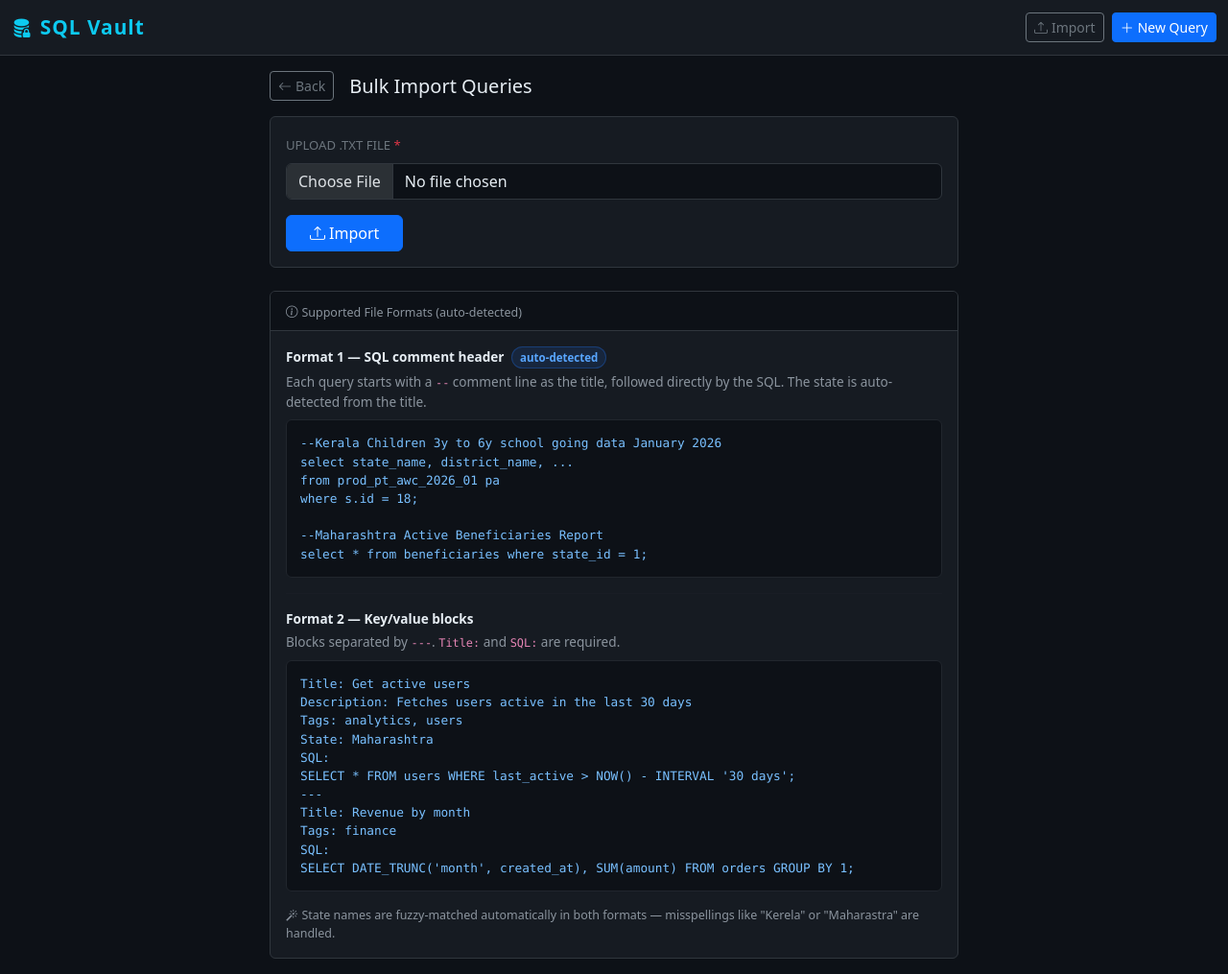
After one commit to Poiosn/sql-vault, a Flask app: page /import in a window 1280 px wide. The commit adds this page. Shown: the whole page at 96% size. Run offline with Flask 3, Linux system fonts and the light colour scheme; some libraries are stand-ins or nearby versions.

Commit message:
Add state filtering, fuzzy search, and bulk import
- Add state_id field to Query model with auto-migration for existing DBs
- State dropdown filter on index page with fuzzy title matching
- Bulk import via .txt file (supports --comment and Title: block formats)
- Auto-detect state from query title during import
- Import button in navbar

Co-Authored-By: Claude Sonnet 4.6 <noreply@anthropic.com>

```diff
--- a/app.py
+++ b/app.py
@@ -2,6 +2,7 @@ import os
 from flask import Flask, render_template, request, redirect, url_for, flash, jsonify
 from flask_sqlalchemy import SQLAlchemy
 from datetime import datetime
+from rapidfuzz import fuzz
 
 app = Flask(__name__)
 app.secret_key = os.environ.get("SECRET_KEY", "dev-secret-key-change-in-prod")
@@ -17,6 +18,64 @@ app.config["SQLALCHEMY_TRACK_MODIFICATIONS"] = False
 
 db = SQLAlchemy(app)
 
+STATES = {
+    1: "Maharashtra",
+    2: "Delhi",
+    3: "Jharkhand",
+    4: "Haryana",
+    5: "Lakshadweep",
+    6: "Andaman & Nicobar Islands",
+    7: "Himachal Pradesh",
+    8: "UT-Chandigarh",
+    9: "Dadra & Nagar Haveli - Daman & Diu",
+    11: "Mizoram",
+    12: "Puducherry",
+    13: "Sikkim",
+    14: "Arunachal Pradesh",
+    15: "Rajasthan",
+    16: "J&K",
+    17: "Gujarat",
+    18: "Kerala",
+    19: "Tamil Nadu",
+    20: "Telangana",
+    21: "Uttarakhand",
+    22: "Bihar",
+    23: "Madhya Pradesh",
+    24: "Uttar Pradesh",
+    25: "Tripura",
+    26: "Assam",
+    27: "Chhattisgarh",
+    28: "Nagaland",
+    29: "Manipur",
+    30: "Meghalaya",
+    31: "Goa",
+    32: "Karnataka",
+    34: "Andhra Pradesh",
+    35: "Odisha",
+    36: "Punjab",
+    37: "Ladakh",
+    38: "West Bengal",
+}
+
+# Sorted list of (id, name) for templates
+STATES_LIST = sorted(STATES.items(), key=lambda x: x[1])
+
+
+def fuzzy_state_match(text, state_name, threshold=78):
+    """Return True if any word in text is a fuzzy match for any word in state_name."""
+    if not text or not state_name:
+        return False
+    text_words = text.lower().split()
+    for s_word in state_name.lower().split():
+        if len(s_word) < 3:
+            continue
+        for t_word in text_words:
+            if len(t_word) < 3:
+                continue
+            if fuzz.ratio(s_word, t_word) >= threshold:
+                return True
+    return False
+
 
 class Query(db.Model):
     id = db.Column(db.Integer, primary_key=True)
@@ -24,6 +83,7 @@ class Query(db.Model):
     sql = db.Column(db.Text, nullable=False)
     description = db.Column(db.Text, default="")
     tags = db.Column(db.String(500), default="")
+    state_id = db.Column(db.Integer, nullable=True)
     created_at = db.Column(db.DateTime, default=datetime.utcnow)
     updated_at = db.Column(db.DateTime, default=datetime.utcnow, onupdate=datetime.utcnow)
 
@@ -32,15 +92,26 @@ class Query(db.Model):
             return []
         return [t.strip() for t in self.tags.split(",") if t.strip()]
 
+    def state_name(self):
+        return STATES.get(self.state_id)
+
 
 with app.app_context():
     db.create_all()
+    # Add state_id column to existing databases that predate this field
+    with db.engine.connect() as conn:
+        try:
+            conn.execute(db.text("ALTER TABLE query ADD COLUMN state_id INTEGER"))
+            conn.commit()
+        except Exception:
+            pass
 
 
 @app.route("/")
 def index():
     search = request.args.get("q", "").strip()
     tag = request.args.get("tag", "").strip()
+    state_id = request.args.get("state_id", "").strip()
 
     query = Query.query
 
@@ -58,7 +129,20 @@ def index():
     if tag:
         query = query.filter(Query.tags.ilike(f"%{tag}%"))
 
-    queries = query.order_by(Query.created_at.desc()).all()
+    if state_id:
+        sid = int(state_id)
+        state_name_str = STATES.get(sid, "")
+        candidates = query.order_by(Query.created_at.desc()).all()
+        queries = [
+            q for q in candidates
+            if q.state_id == sid
+            or fuzzy_state_match(
+                " ".join(filter(None, [q.title, q.description, q.tags])),
+                state_name_str,
+            )
+        ]
+    else:
+        queries = query.order_by(Query.created_at.desc()).all()
 
     # Collect all unique tags for the sidebar
     all_queries = Query.query.all()
@@ -68,7 +152,15 @@ def index():
             all_tags.add(t)
     all_tags = sorted(all_tags)
 
-    return render_template("index.html", queries=queries, search=search, tag=tag, all_tags=all_tags)
+    return render_template(
+        "index.html",
+        queries=queries,
+        search=search,
+        tag=tag,
+        all_tags=all_tags,
+        states=STATES_LIST,
+        selected_state_id=int(state_id) if state_id else None,
+    )
 
 
 @app.route("/add", methods=["GET", "POST"])
@@ -78,24 +170,27 @@ def add():
         sql = request.form.get("sql", "").strip()
         description = request.form.get("description", "").strip()
         tags = request.form.get("tags", "").strip()
+        state_id = request.form.get("state_id") or None
+        if state_id:
+            state_id = int(state_id)
 
         if not title or not sql:
             flash("Title and SQL are required.", "danger")
-            return render_template("add.html", form=request.form)
+            return render_template("add.html", form=request.form, states=STATES_LIST)
 
-        q = Query(title=title, sql=sql, description=description, tags=tags)
+        q = Query(title=title, sql=sql, description=description, tags=tags, state_id=state_id)
         db.session.add(q)
         db.session.commit()
         flash("Query saved successfully!", "success")
         return redirect(url_for("view", id=q.id))
 
-    return render_template("add.html", form={})
+    return render_template("add.html", form={}, states=STATES_LIST)
 
 
 @app.route("/view/<int:id>")
 def view(id):
     q = Query.query.get_or_404(id)
-    return render_template("view.html", q=q)
+    return render_template("view.html", q=q, states=STATES_LIST)
 
 
 @app.route("/edit/<int:id>", methods=["GET", "POST"])
@@ -107,11 +202,13 @@ def edit(id):
         q.sql = request.form.get("sql", "").strip()
         q.description = request.form.get("description", "").strip()
         q.tags = request.form.get("tags", "").strip()
+        state_id = request.form.get("state_id") or None
+        q.state_id = int(state_id) if state_id else None
         q.updated_at = datetime.utcnow()
 
         if not q.title or not q.sql:
             flash("Title and SQL are required.", "danger")
-            return render_template("add.html", form=request.form, edit=True, id=id)
+            return render_template("add.html", form=request.form, edit=True, id=id, states=STATES_LIST)
 
         db.session.commit()
         flash("Query updated!", "success")
@@ -122,7 +219,8 @@ def edit(id):
         "sql": q.sql,
         "description": q.description,
         "tags": q.tags,
-    }, edit=True, id=id)
+        "state_id": q.state_id,
+    }, edit=True, id=id, states=STATES_LIST)
 
 
 @app.route("/delete/<int:id>", methods=["POST"])
@@ -134,6 +232,165 @@ def delete(id):
     return redirect(url_for("index"))
 
 
+# Reverse lookup: lowercase state name -> state_id
+STATES_LOWER = {v.lower(): k for k, v in STATES.items()}
+
+
+def resolve_state_id(text):
+    """Return state_id by exact then fuzzy match against text, or None."""
+    if not text:
+        return None
+    exact = STATES_LOWER.get(text.lower())
+    if exact:
+        return exact
+    best_score, best_id = 0, None
+    for name, sid in STATES_LOWER.items():
+        score = fuzz.ratio(text.lower(), name)
+        if score > best_score:
+            best_score, best_id = score, sid
+    return best_id if best_score >= 78 else None
+
+
+def detect_state_in_title(title):
+    """Scan each word/phrase in title for a fuzzy state name match."""
+    words = title.split()
+    # try progressively longer n-grams (up to 4 words) to catch "West Bengal" etc.
+    for n in range(4, 0, -1):
+        for i in range(len(words) - n + 1):
+            phrase = " ".join(words[i:i + n])
+            sid = resolve_state_id(phrase)
+            if sid:
+                return sid
+    return None
+
+
+def parse_comment_format(text):
+    """
+    Parse files where each query starts with a '--' comment line as the title,
+    followed immediately by the SQL body. Multiple queries are separated by the
+    next '--' comment line.
+    """
+    lines = text.splitlines()
+    blocks = []   # list of (title_line_index, [lines])
+    current = None
+
+    for line in lines:
+        stripped = line.strip()
+        if stripped.startswith("--"):
+            if current is not None:
+                blocks.append(current)
+            current = {"title_raw": stripped[2:].strip(), "sql_lines": []}
+        elif current is not None:
+            current["sql_lines"].append(line)
+
+    if current is not None:
+        blocks.append(current)
+
+    rows, errors = [], []
+    for i, block in enumerate(blocks, start=1):
+        title = block["title_raw"]
+        sql = "\n".join(block["sql_lines"]).strip()
+
+        if not title:
+            errors.append((i, "Empty comment line used as title"))
+            continue
+        if not sql:
+            errors.append((i, f'"{title}" — no SQL found after comment'))
+            continue
+
+        state_id = detect_state_in_title(title)
+        rows.append({"title": title, "sql": sql, "description": "", "tags": "", "state_id": state_id})
+
+    return rows, errors
+
+
+def parse_block_format(text):
+    """
+    Parse files where blocks are separated by '---' and use 'Key: value' metadata
+    followed by 'SQL:' and the query body.
+    """
+    blocks = [b.strip() for b in text.split("---") if b.strip()]
+    rows, errors = [], []
+
+    for i, block in enumerate(blocks, start=1):
+        lines = block.splitlines()
+        meta = {}
+        sql_lines = []
+        in_sql = False
+
+        for line in lines:
+            if in_sql:
+                sql_lines.append(line)
+            elif line.lower().startswith("sql:"):
+                in_sql = True
+                rest = line[4:].strip()
+                if rest:
+                    sql_lines.append(rest)
+            else:
+                if ":" in line:
+                    key, _, val = line.partition(":")
+                    meta[key.strip().lower()] = val.strip()
+
+        title = meta.get("title", "").strip()
+        sql = "\n".join(sql_lines).strip()
+
+        if not title:
+            errors.append((i, "Missing Title"))
+            continue
+        if not sql:
+            errors.append((i, f'"{title}" — missing SQL'))
+            continue
+
+        state_id = resolve_state_id(meta.get("state", "").strip()) or detect_state_in_title(title)
+
+        rows.append({
+            "title": title,
+            "sql": sql,
+            "description": meta.get("description", ""),
+            "tags": meta.get("tags", ""),
+            "state_id": state_id,
+        })
+
+    return rows, errors
+
+
+def parse_import_file(text):
+    """Auto-detect format and parse accordingly."""
+    # If any non-comment line contains 'Title:' it's the block format
+    has_title_key = any(
+        l.strip().lower().startswith("title:") for l in text.splitlines()
+    )
+    if has_title_key:
+        return parse_block_format(text)
+    return parse_comment_format(text)
+
+
+@app.route("/import", methods=["GET", "POST"])
+def import_queries():
+    if request.method == "POST":
+        f = request.files.get("file")
+        if not f or not f.filename.endswith(".txt"):
+            flash("Please upload a .txt file.", "danger")
+            return render_template("import.html")
+
+        text = f.read().decode("utf-8", errors="replace")
+        rows, errors = parse_import_file(text)
+
+        for row in rows:
+            db.session.add(Query(**row))
+        if rows:
+            db.session.commit()
+
+        if errors:
+            for block_num, reason in errors:
+                flash(f"Block {block_num} skipped: {reason}", "warning")
+
+        flash(f"Imported {len(rows)} quer{'y' if len(rows)==1 else 'ies'} successfully.", "success")
+        return redirect(url_for("index"))
+
+    return render_template("import.html")
+
+
 if __name__ == "__main__":
-    port = int(os.environ.get("PORT", 5000))
+    port = int(os.environ.get("PORT", 5001))
     app.run(host="0.0.0.0", port=port, debug=False)
--- a/requirements.txt
+++ b/requirements.txt
@@ -2,3 +2,4 @@ flask==3.0.3
 flask-sqlalchemy==3.1.1
 gunicorn==22.0.0
 psycopg2-binary==2.9.9
+rapidfuzz==3.9.3
--- a/templates/base.html
+++ b/templates/base.html
@@ -66,6 +66,9 @@
       <i class="bi bi-database-fill-lock me-2"></i>SQL Vault
     </a>
     <div class="d-flex gap-2">
+      <a href="{{ url_for('import_queries') }}" class="btn btn-sm btn-outline-secondary">
+        <i class="bi bi-upload me-1"></i>Import
+      </a>
       <a href="{{ url_for('add') }}" class="btn btn-sm btn-primary">
         <i class="bi bi-plus-lg me-1"></i>New Query
       </a>
--- /dev/null
+++ b/templates/import.html
@@ -0,0 +1,72 @@
+{% extends "base.html" %}
+{% block title %}Import Queries – SQL Vault{% endblock %}
+
+{% block content %}
+<div class="row justify-content-center">
+  <div class="col-12 col-lg-8 col-xl-7">
+
+    <div class="d-flex align-items-center gap-2 mb-3">
+      <a href="{{ url_for('index') }}" class="btn btn-sm btn-outline-secondary">
+        <i class="bi bi-arrow-left me-1"></i>Back
+      </a>
+      <h5 class="mb-0 ms-2">Bulk Import Queries</h5>
+    </div>
+
+    <div class="card mb-4">
+      <div class="card-body">
+        <form method="post" enctype="multipart/form-data">
+          <div class="mb-3">
+            <label class="form-label text-secondary" style="font-size:0.82rem;">
+              UPLOAD .TXT FILE <span class="text-danger">*</span>
+            </label>
+            <input type="file" name="file" accept=".txt" class="form-control" required/>
+          </div>
+          <button type="submit" class="btn btn-primary px-4">
+            <i class="bi bi-upload me-1"></i>Import
+          </button>
+        </form>
+      </div>
+    </div>
+
+    <!-- Format reference -->
+    <div class="card">
+      <div class="card-header" style="background:#0d1117; border-bottom:1px solid #30363d;">
+        <span class="meta-text"><i class="bi bi-info-circle me-1"></i>Supported File Formats (auto-detected)</span>
+      </div>
+      <div class="card-body" style="font-size:0.85rem; color:#8b949e;">
+
+        <p class="mb-1 fw-semibold" style="color:#e6edf3;">Format 1 — SQL comment header <span class="tag-badge ms-1">auto-detected</span></p>
+        <p class="mb-2">Each query starts with a <code>--</code> comment line as the title, followed directly by the SQL. The state is auto-detected from the title.</p>
+        <pre style="background:#0d1117; border:1px solid #21262d; border-radius:6px; padding:14px; font-size:0.8rem; color:#79c0ff; white-space:pre-wrap;">--Kerala Children 3y to 6y school going data January 2026
+select state_name, district_name, ...
+from prod_pt_awc_2026_01 pa
+where s.id = 18;
+
+--Maharashtra Active Beneficiaries Report
+select * from beneficiaries where state_id = 1;</pre>
+
+        <hr style="border-color:#21262d;"/>
+
+        <p class="mb-1 fw-semibold" style="color:#e6edf3;">Format 2 — Key/value blocks</p>
+        <p class="mb-2">Blocks separated by <code>---</code>. <code>Title:</code> and <code>SQL:</code> are required.</p>
+        <pre style="background:#0d1117; border:1px solid #21262d; border-radius:6px; padding:14px; font-size:0.8rem; color:#79c0ff; white-space:pre-wrap;">Title: Get active users
+Description: Fetches users active in the last 30 days
+Tags: analytics, users
+State: Maharashtra
+SQL:
+SELECT * FROM users WHERE last_active > NOW() - INTERVAL '30 days';
+---
+Title: Revenue by month
+Tags: finance
+SQL:
+SELECT DATE_TRUNC('month', created_at), SUM(amount) FROM orders GROUP BY 1;</pre>
+
+        <p class="mt-3 mb-0" style="font-size:0.78rem;">
+          <i class="bi bi-magic me-1"></i>State names are fuzzy-matched automatically in both formats — misspellings like "Kerela" or "Maharastra" are handled.
+        </p>
+      </div>
+    </div>
+
+  </div>
+</div>
+{% endblock %}
```
Also changed, not shown: templates/add.html (+13 -0 lines), templates/index.html (+18 -5 lines), templates/view.html (+7 -1 lines).
